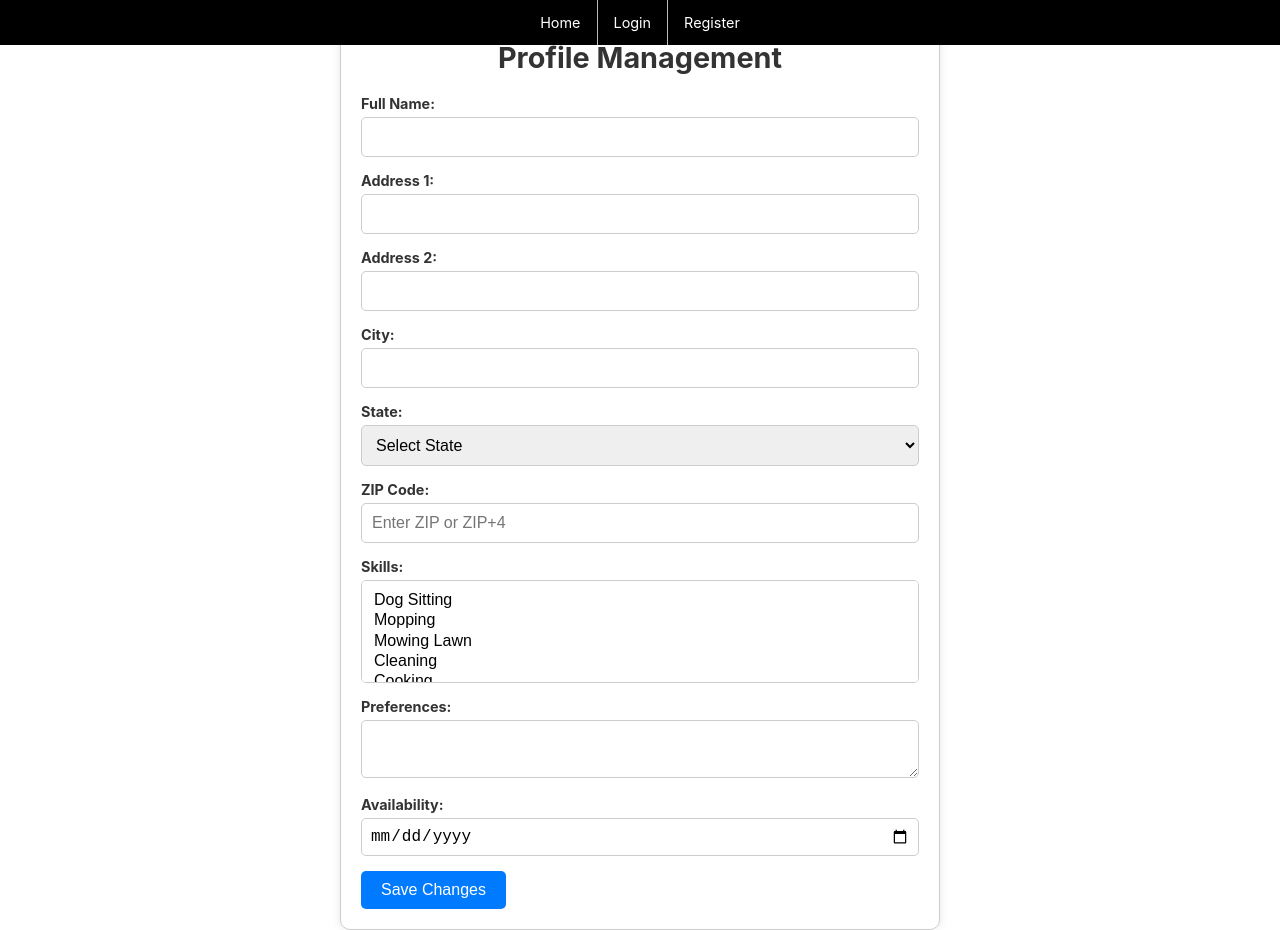
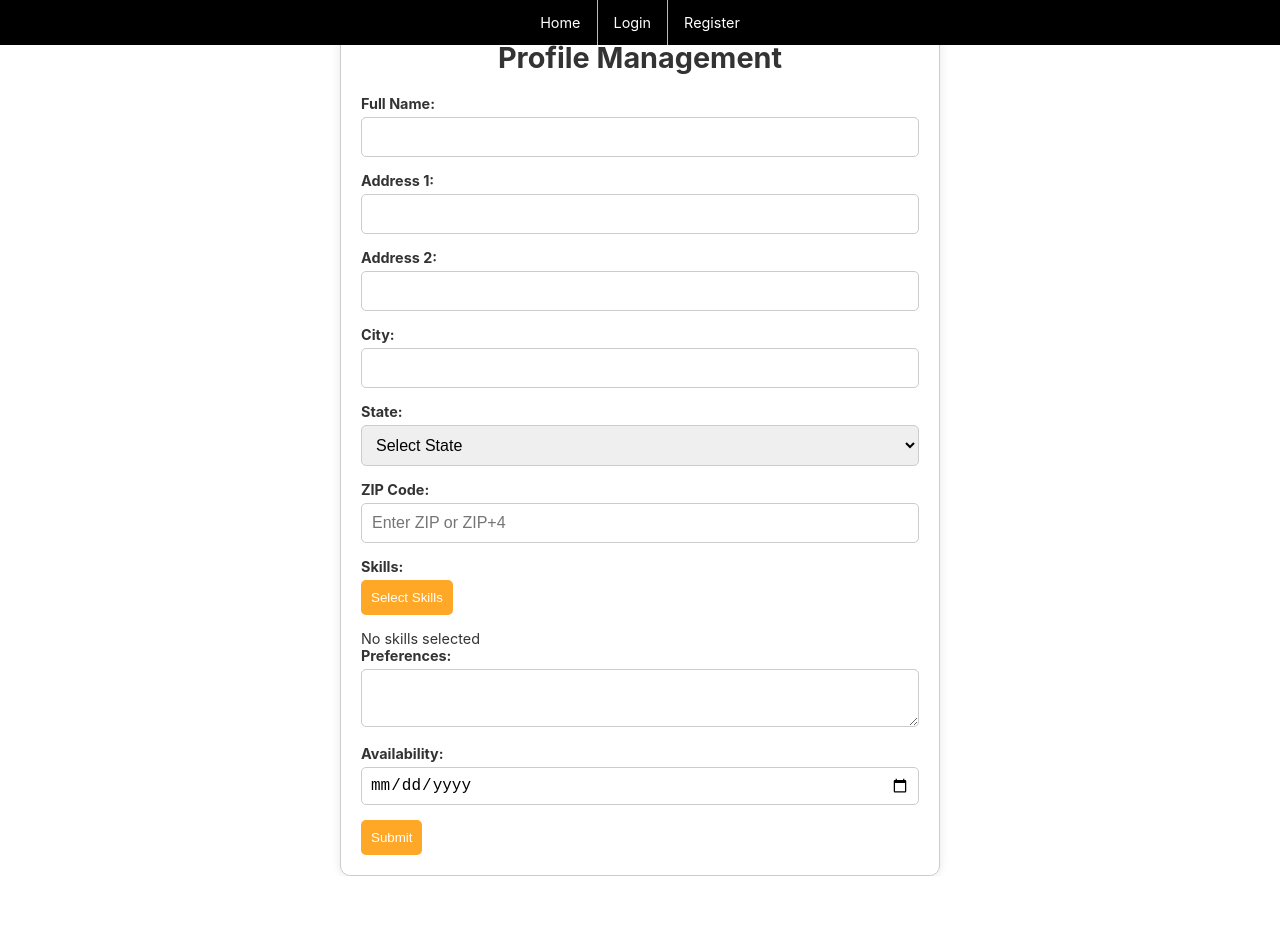
Before and after one commit to SheildSheild/COSC4351-Project, a React (Create React App) app: page /profile in a window 1280 px wide. After the commit the page ends 876 px from the top, so only its background shows below. Built offline with nearby package versions, Linux system fonts and the light colour scheme.

Commit message:
changed skills and date function

```diff
--- a/src/components/ProfileManagement/profileManagement.js
+++ b/src/components/ProfileManagement/profileManagement.js
@@ -17,6 +17,7 @@ const Profile = () => {
   });
 
   const [errors, setErrors] = useState({});
+  const [dropdownOpen, setDropdownOpen] = useState(false);
 
   const handleChange = (e) => {
     const { name, value } = e.target;
@@ -28,25 +29,36 @@ const Profile = () => {
     validateInput(name, value);
   };
 
-  const handleSkillsChange = (e) => {
-    const { options } = e.target;
-    const selectedSkills = [];
-    for (const option of options) {
-      if (option.selected) {
-        selectedSkills.push(option.value);
-      }
-    }
-    setFormData({
-      ...formData,
-      skills: selectedSkills
+  const handleSkillsChange = (skillId) => {
+    setFormData((prevData) => {
+      const newSkills = prevData.skills.includes(skillId)
+        ? prevData.skills.filter(id => id !== skillId)
+        : [...prevData.skills, skillId];
+      return {
+        ...prevData,
+        skills: newSkills
+      };
     });
   };
 
   const handleDateChange = (e) => {
     const date = e.target.value;
+    if (!formData.availability.includes(date)) {
+      setFormData({
+        ...formData,
+        availability: [...formData.availability, date]
+      });
+      setErrors((prevErrors) => ({
+        ...prevErrors,
+        availability: '' // Clear any existing error message
+      }));
+    }
+  };
+
+  const removeDate = (date) => {
     setFormData({
       ...formData,
-      availability: [...formData.availability, date]
+      availability: formData.availability.filter(d => d !== date)
     });
   };
 
@@ -113,12 +125,46 @@ const Profile = () => {
 
   const handleSubmit = (e) => {
     e.preventDefault();
-    // Handle form submission logic here, e.g., send data to server
-    console.log('Form submitted:', formData);
+
+    // Check for errors before submitting
+    let hasErrors = false;
+    const newErrors = {};
+    Object.keys(formData).forEach((key) => {
+      if (key !== 'address2' && key !== 'preferences') {
+        validateInput(key, formData[key]);
+        if (formData[key] === '' || errors[key]) {
+          hasErrors = true;
+          if (formData[key] === '') {
+            newErrors[key] = `${key.charAt(0).toUpperCase() + key.slice(1)} is required.`;
+          }
+        }
+      }
+    });
+
+    // Check if skills are selected
+    if (formData.skills.length === 0) {
+      newErrors.skills = 'Skills are required.';
+      hasErrors = true;
+    }
+
+    if (!hasErrors) {
+      console.log('Form submitted successfully!', formData);
+      // Here, you can handle the form submission, such as sending data to an API.
+    } else {
+      console.log('Form has errors.');
+      setErrors((prevErrors) => ({
+        ...prevErrors,
+        ...newErrors
+      }));
+    }
+  };
+
+  const toggleDropdown = () => {
+    setDropdownOpen(!dropdownOpen);
   };
 
   return (
-    <div className="profile-container">
+    <form className="profile-container" onSubmit={handleSubmit}>
       <h1>Profile Management</h1>
 
       <div className="form-group">
@@ -198,25 +244,54 @@ const Profile = () => {
           onChange={handleZipCodeChange}
           maxLength="10"
           placeholder="Enter ZIP or ZIP+4"
+          required
         />
         {errors.zipCode && <span className="error-message">{errors.zipCode}</span>}
       </div>
 
       <div className="form-group">
         <label>Skills:</label>
-        <select
-          name="skills"
-          value={formData.skills}
-          onChange={handleSkillsChange}
-          multiple
-          required
-        >
-          {skills.map((skill) => (
-            <option key={skill.id} value={skill.id}>
-              {skill.name}
-            </option>
-          ))}
-        </select>
+        <div className="multi-select-dropdown">
+          <button
+            type="button"
+            onClick={toggleDropdown}
+            className={errors.skills ? "error" : ""}
+          >
+            {formData.skills.length === 0 ? 'Select Skills' : `Selected Skills: ${formData.skills.map(skillId => skills.find(skill => skill.id === skillId).name).join(', ')}`}
+          </button>
+          {dropdownOpen && (
+            <div className="multi-select-options">
+              {skills.map((skill) => (
+                <label key={skill.id}>
+                  <input
+                    type="checkbox"
+                    checked={formData.skills.includes(skill.id)}
+                    onChange={() => handleSkillsChange(skill.id)}
+                  />
+                  {skill.name}
+                </label>
+              ))}
+            </div>
+          )}
+        </div>
+        {errors.skills && <span className="error-message">{errors.skills}</span>}
+      </div>
+
+      <div className="selected-skills">
+        {formData.skills.length > 0 ? (
+          formData.skills.map((skillId) => {
+            const skill = skills.find((s) => s.id === skillId);
+            return (
+              skill && (
+                <div key={skill.id} className="selected-skill">
+                  {skill.name}
+                </div>
+              )
+            );
+          })
+        ) : (
+          <div className="placeholder-text">No skills selected</div>
+        )}
       </div>
 
       <div className="form-group">
@@ -236,14 +311,20 @@ const Profile = () => {
           onChange={handleDateChange}
         />
         <div>
+          {formData.availability.length === 0 && errors.availability && (
+            <span className="error-message">{errors.availability}</span>
+          )}
           {formData.availability.map((date, index) => (
-            <span key={index}>{date} </span>
+            <div key={index} className="selected-date">
+              <span>{date}</span>
+              <button type="button" onClick={() => removeDate(date)}>Remove</button>
+            </div>
           ))}
         </div>
       </div>
 
-      <button className="save-button" onClick={handleSubmit}>Save Changes</button>
-    </div>
+      <button type="submit">Submit</button>
+    </form>
   );
 };
 
```
